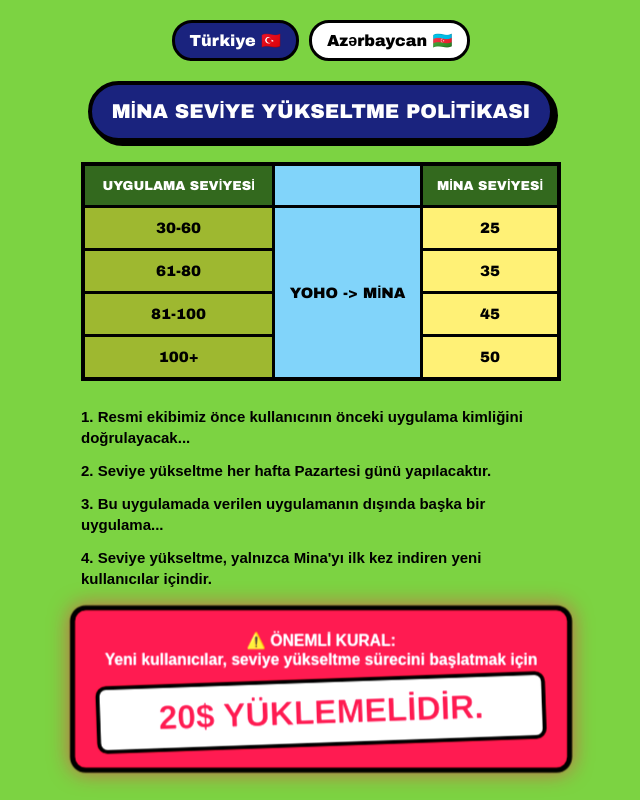
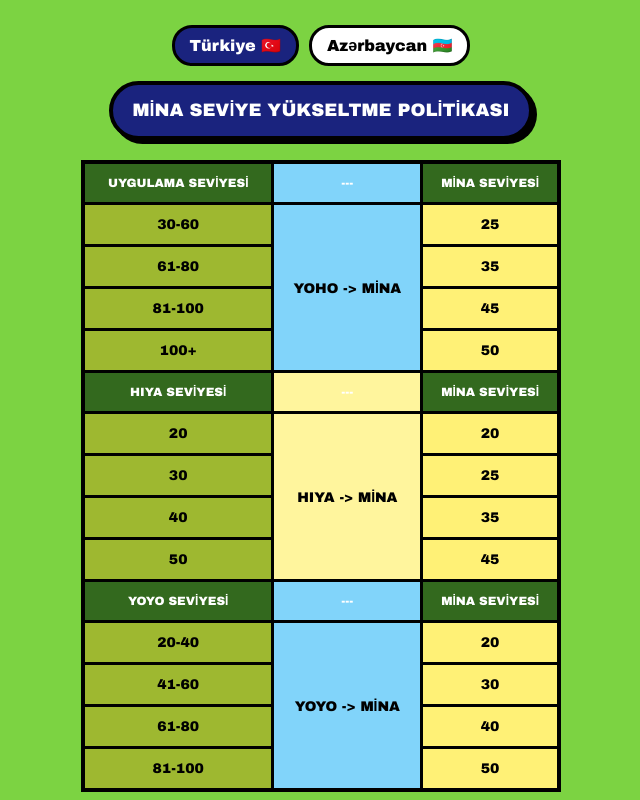
Before and after one commit to minavoice/Minavoice-Seviye-Y-kseltme-politikas-, a plain HTML site: page index.html in a window 1280 px wide. Shown: the top 800 px of the page, without its empty margins (319-959 px from the left). Drawn offline with Linux system fonts and the light colour scheme.

Commit message:
Update index.html

```diff
--- a/index.html
+++ b/index.html
@@ -15,111 +15,46 @@
             font-family: 'Arial Black', sans-serif;
         }
 
-        /* Dil Butonları Stili */
-        .lang-container {
-            margin-top: 10px;
-            display: flex;
-            gap: 10px;
+        .lang-container { margin: 15px 0; display: flex; gap: 10px; }
+        .lang-btn {
+            padding: 8px 15px; border: 3px solid #000; border-radius: 20px;
+            cursor: pointer; font-weight: 900; background: #fff; transition: 0.3s;
         }
-        .lang-btn {
-            padding: 8px 15px;
-            border: 3px solid #000;
-            border-radius: 20px;
-            cursor: pointer;
-            font-weight: 900;
-            background: #fff;
-            transition: 0.3s;
-        }
-        .lang-btn.active {
-            background: #1a237e;
-            color: #fff;
-        }
+        .lang-btn.active { background: #1a237e; color: #fff; }
 
         .main-title {
-            background-color: #1a237e;
-            color: #ffffff;
-            padding: 15px 20px;
-            font-size: 20px;
-            font-weight: 900;
-            text-align: center;
-            text-transform: uppercase;
-            margin: 20px 0;
-            border: 4px solid #000;
-            border-radius: 50px;
-            box-shadow: 4px 4px 0px #000;
+            background-color: #1a237e; color: #ffffff; padding: 15px 20px;
+            font-size: 18px; font-weight: 900; text-align: center;
+            text-transform: uppercase; margin-bottom: 20px;
+            border: 4px solid #000; border-radius: 50px; box-shadow: 4px 4px 0px #000;
         }
 
         .table-container { width: 100%; max-width: 480px; }
-
-        table {
-            width: 100%;
-            border-collapse: collapse;
-            border: 4px solid #000;
-        }
-
-        th {
-            background-color: #33691e;
-            color: white;
-            padding: 12px 5px;
-            border: 3px solid #000;
-            font-size: 13px;
-        }
-
-        td {
-            padding: 12px 5px;
-            text-align: center;
-            font-weight: 900;
-            font-size: 15px;
-            border: 3px solid #000;
-            color: #000;
-        }
+        table { width: 100%; border-collapse: collapse; border: 4px solid #000; }
+        th { background-color: #33691e; color: white; padding: 12px 5px; border: 3px solid #000; font-size: 12px; }
+        td { padding: 12px 5px; text-align: center; font-weight: 900; font-size: 14px; border: 3px solid #000; color: #000; }
 
         .bg-olive { background-color: #9eb830; }
         .bg-blue { background-color: #81d4fa; }
         .bg-yellow-light { background-color: #fff59d; }
         .bg-yellow-bright { background-color: #fff176; }
 
-        .footer-text {
-            max-width: 480px;
-            margin-top: 25px;
-            font-family: sans-serif;
-            font-size: 15px;
-            font-weight: 800;
-            color: #000;
-            padding: 0 10px;
-        }
-
+        .footer-text { max-width: 480px; margin-top: 25px; font-family: sans-serif; font-size: 14px; font-weight: 800; color: #000; padding: 0 10px; }
         .rule-item { margin-bottom: 12px; line-height: 1.4; }
 
         .boom-rule {
-            background-color: #ff1744;
-            color: white;
-            padding: 20px;
-            border: 5px solid #000;
-            border-radius: 15px;
-            margin-top: 20px;
-            text-align: center;
-            box-shadow: 0px 0px 20px rgba(255, 23, 68, 0.6);
-            animation: explosion 1.5s infinite;
+            background-color: #ff1744; color: white; padding: 20px; border: 5px solid #000;
+            border-radius: 15px; margin-top: 20px; text-align: center; animation: explosion 1.5s infinite;
         }
-
         .price-box {
-            display: block;
-            background: #fff;
-            color: #ff1744;
-            font-size: 32px;
-            font-weight: 900;
-            margin-top: 10px;
-            padding: 10px;
-            border: 4px solid #000;
-            border-radius: 10px;
-            transform: rotate(-2deg);
+            display: block; background: #fff; color: #ff1744; font-size: 28px;
+            font-weight: 900; margin-top: 10px; padding: 10px; border: 4px solid #000; border-radius: 10px; transform: rotate(-2deg);
         }
 
         @keyframes explosion {
-            0% { transform: scale(1); filter: brightness(1); }
-            50% { transform: scale(1.05); filter: brightness(1.2); }
-            100% { transform: scale(1); filter: brightness(1); }
+            0% { transform: scale(1); }
+            50% { transform: scale(1.03); filter: brightness(1.1); }
+            100% { transform: scale(1); }
         }
     </style>
 </head>
@@ -130,89 +65,61 @@
         <div id="btn-az" class="lang-btn" onclick="changeLang('az')">Azərbaycan 🇦🇿</div>
     </div>
 
-    <div class="main-title" id="txt-main-title">MİNA SEVİYE YÜKSELTME POLİTİKASI</div>
+    <div class="main-title" id="txt-title">MİNA SEVİYE YÜKSELTME POLİTİKASI</div>
 
     <div class="table-container">
         <table>
             <thead>
                 <tr>
-                    <th id="th-app-level">UYGULAMA SEVİYESİ</th>
-                    <th class="bg-blue"></th>
-                    <th id="th-mina-level">MİNA SEVİYESİ</th>
+                    <th id="th-app">UYGULAMA SEVİYESİ</th>
+                    <th class="bg-blue">---</th>
+                    <th id="th-mina">MİNA SEVİYESİ</th>
                 </tr>
             </thead>
             <tbody>
-                <tr><td class="bg-olive">30-60</td><td rowspan="4" class="bg-blue">YOHO -> MİNA</td><td class="bg-yellow-bright">25</td></tr>
+                <tr><td class="bg-olive">30-60</td><td rowspan="4" class="bg-blue lang-map">YOHO -> MİNA</td><td class="bg-yellow-bright">25</td></tr>
                 <tr><td class="bg-olive">61-80</td><td class="bg-yellow-bright">35</td></tr>
                 <tr><td class="bg-olive">81-100</td><td class="bg-yellow-bright">45</td></tr>
                 <tr><td class="bg-olive">100+</td><td class="bg-yellow-bright">50</td></tr>
-                </tbody>
+
+                <tr><th id="th-hiya">HIYA SEVİYESİ</th><th class="bg-yellow-light">---</th><th id="th-mina2">MİNA SEVİYESİ</th></tr>
+                <tr><td class="bg-olive">20</td><td rowspan="4" class="bg-yellow-light lang-map">HIYA -> MİNA</td><td class="bg-yellow-bright">20</td></tr>
+                <tr><td class="bg-olive">30</td><td class="bg-yellow-bright">25</td></tr>
+                <tr><td class="bg-olive">40</td><td class="bg-yellow-bright">35</td></tr>
+                <tr><td class="bg-olive">50</td><td class="bg-yellow-bright">45</td></tr>
+
+                <tr><th id="th-yoyo">YOYO SEVİYESİ</th><th class="bg-blue">---</th><th id="th-mina3">MİNA SEVİYESİ</th></tr>
+                <tr><td class="bg-olive">20-40</td><td rowspan="4" class="bg-blue lang-map">YOYO -> MİNA</td><td class="bg-yellow-bright">20</td></tr>
+                <tr><td class="bg-olive">41-60</td><td class="bg-yellow-bright">30</td></tr>
+                <tr><td class="bg-olive">61-80</td><td class="bg-yellow-bright">40</td></tr>
+                <tr><td class="bg-olive">81-100</td><td class="bg-yellow-bright">50</td></tr>
+            </tbody>
         </table>
     </div>
 
     <div class="footer-text">
-        <div class="rule-item" id="rule-1">1. Resmi ekibimiz önce kullanıcının önceki uygulama kimliğini doğrulayacak...</div>
-        <div class="rule-item" id="rule-2">2. Seviye yükseltme her hafta Pazartesi günü yapılacaktır.</div>
-        <div class="rule-item" id="rule-3">3. Bu uygulamada verilen uygulamanın dışında başka bir uygulama...</div>
-        <div class="rule-item" id="rule-4">4. Seviye yükseltme, yalnızca Mina'yı ilk kez indiren yeni kullanıcılar içindir.</div>
+        <div class="rule-item" id="r1">1. Resmi ekibimiz önce kullanıcının önceki uygulama kimliğini doğrulayacak...</div>
+        <div class="rule-item" id="r2">2. Seviye yükseltme her hafta Pazartesi günü yapılacaktır.</div>
+        <div class="rule-item" id="r3">3. Bu uygulamada verilen uygulamanın dışında başka bir uygulama...</div>
+        <div class="rule-item" id="r4">4. Seviye yükseltme, yalnızca Mina'yı ilk kez indiren yeni kullanıcılar içindir.</div>
 
         <div class="boom-rule">
-            <strong id="txt-important">⚠️ ÖNEMLİ KURAL:</strong><br>
-            <span id="txt-process-desc">Yeni kullanıcılar, seviye yükseltme sürecini başlatmak için</span>
+            <strong id="txt-warn">⚠️ ÖNEMLİ KURAL:</strong><br>
+            <span id="txt-desc">Yeni kullanıcılar, seviye yükseltme sürecini başlatmak için</span>
             <span class="price-box" id="txt-price">20$ YÜKLEMELİDİR.</span>
         </div>
     </div>
 
     <script>
-        const langData = {
+        const translations = {
             tr: {
                 title: "MİNA SEVİYE YÜKSELTME POLİTİKASI",
-                appLevel: "UYGULAMA SEVİYESİ",
-                minaLevel: "MİNA SEVİYESİ",
-                rule1: "1. Resmi ekibimiz önce kullanıcının önceki uygulama kimliğini doğrulayacak ve ardından seviye yükseltme gerçekleşecektir. (Doğrulama için lütfen [TR01-TR05 İLE İLETİŞİME GEÇİN])",
-                rule2: "2. Seviye yükseltme her hafta Pazartesi günü yapılacaktır.",
-                rule3: "3. Bu uygulamada verilen uygulamanın dışında başka bir uygulamanın kimliği varsa, %40 ile %50 arasında seviye yükseltme uygulanır.",
-                rule4: "4. Seviye yükseltme, yalnızca Mina'yı ilk kez indiren yeni kullanıcılar içindir.",
-                important: "⚠️ ÖNEMLİ KURAL:",
-                desc: "Yeni kullanıcılar, seviye yükseltme sürecini başlatmak için",
-                price: "20$ YÜKLEMELİDİR."
-            },
-            az: {
-                title: "MİNA SƏVİYYƏ QALDIRMA SİYASƏTİ",
-                appLevel: "TƏTBİQ SƏVİYYƏSİ",
-                minaLevel: "MİNA SƏVİYYƏSİ",
-                rule1: "1. Rəsmi komandamız əvvəlcə istifadəçinin əvvəlki tətbiq ID-sini təsdiqləyəcək və sonra səviyyə qaldırılacaq. (Təsdiqləmə üçün [TR01-TR05 İLƏ ƏLAQƏ SAXLAYIN])",
-                rule2: "2. Səviyyə qaldırılması hər həftənin Bazar ertəsi günü həyata keçiriləcək.",
-                rule3: "3. Bu siyahıda olmayan başqa bir tətbiqin ID-si varsa, %40-%50 arası səviyyə qaldırma tətbiq olunur.",
-                rule4: "4. Səviyyə qaldırma yalnız Mina-nı ilk dəfə yükləyən yeni istifadəçilər üçündür.",
-                important: "⚠️ VACİB QAYDA:",
-                desc: "Yeni istifadəçilər səviyyə qaldırma prosesini başlatmaq üçün",
-                price: "20$ YÜKLƏMƏLİDİR."
-            }
-        };
-
-        function changeLang(lang) {
-            // Başlık ve Tablo Başlıkları
-            document.getElementById('txt-main-title').innerText = langData[lang].title;
-            document.getElementById('th-app-level').innerText = langData[lang].appLevel;
-            document.getElementById('th-mina-level').innerText = langData[lang].minaLevel;
-
-            // Kurallar
-            document.getElementById('rule-1').innerText = langData[lang].rule1;
-            document.getElementById('rule-2').innerText = langData[lang].rule2;
-            document.getElementById('rule-3').innerText = langData[lang].rule3;
-            document.getElementById('rule-4').innerText = langData[lang].rule4;
-
-            // Patlayan Kısım
-            document.getElementById('txt-important').innerText = langData[lang].important;
-            document.getElementById('txt-process-desc').innerText = langData[lang].desc;
-            document.getElementById('txt-price').innerText = langData[lang].price;
-
-            // Buton aktiflik durumu
-            document.getElementById('btn-tr').classList.remove('active');
-            document.getElementById('btn-az').classList.remove('active');
-            document.getElementById('btn-' + lang).classList.add('active');
-        }
-    </script>
-</body>
-</html>
+                app: "UYGULAMA SEVİYESİ",
+                mina: "MİNA SEVİYESİ",
+                mapYoho: "YOHO -> MİNA",
+                mapHiya: "HIYA -> MİNA",
+                mapYoyo: "YOYO -> MİNA",
+                r1: "1. Resmi ekibimiz önce kullanıcının önceki uygulama kimliğini doğrulayacak ve ardından seviye yükseltme gerçekleşecektir. (Doğrulama için lütfen [TR01-TR05 İLE İLETİŞİME GEÇİN])",
+                r2: "2. Seviye yükseltme her hafta Pazartesi günü yapılacaktır.",
+                r3: "3. Bu uygulamada verilen uygulamanın dışında başka bir uygulamanın kimliği varsa, %40 ile %50 arasında seviye yükseltme uygulanır.",
+                r4: "4. Seviye yükseltme, yalnızca
```
